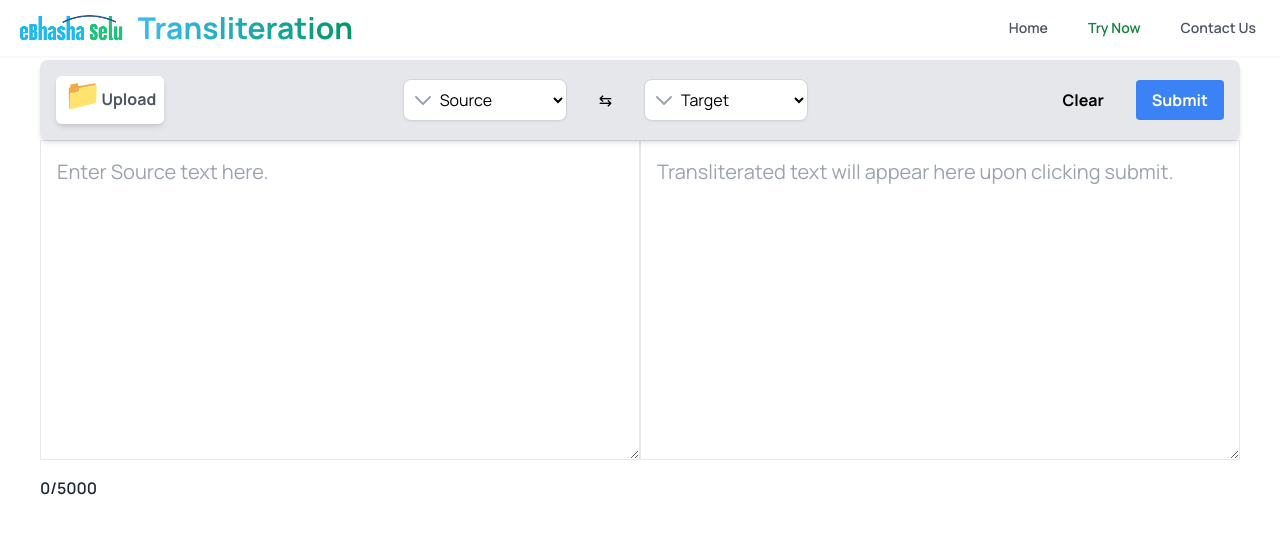
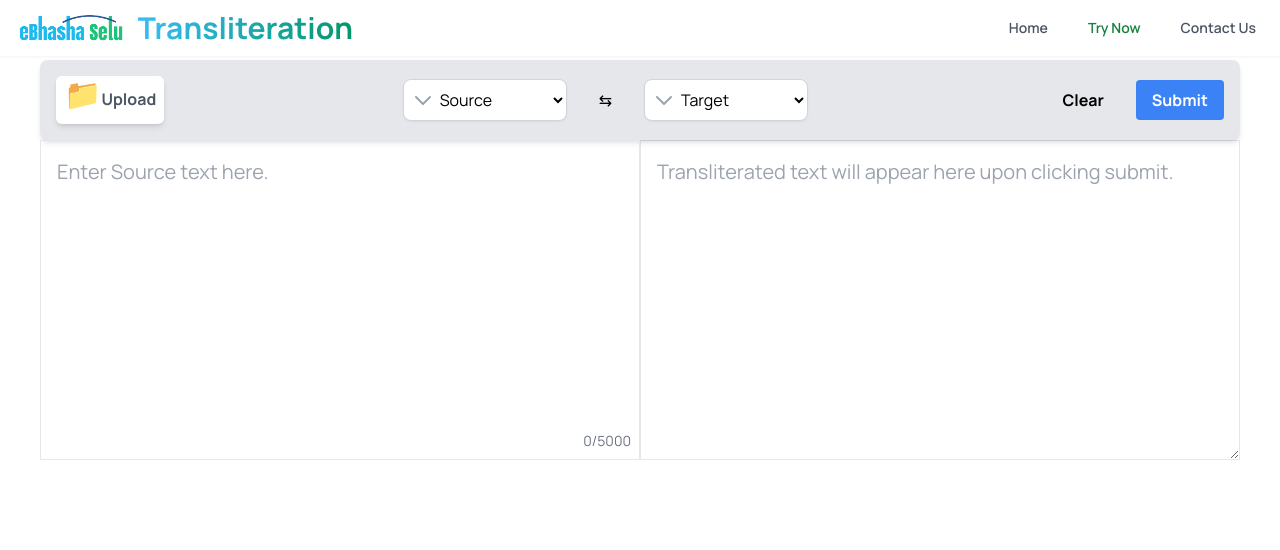
Before and after one commit to suryatejathodupunuri/ebs.transliteration, a React (Create React App) app: page /trynow in a window 1280 px wide. Shown: the top 550 px of the page. Built offline with nearby package versions, Linux system fonts and the light colour scheme; a web font is replaced by a local one.

Commit message:
wordlimit displayed.

```diff
--- a/src/components/contactus/Contactus.jsx
+++ b/src/components/contactus/Contactus.jsx
@@ -2,8 +2,8 @@ import React from 'react';
 
 const ContactUs = () => {
   return (
-    <div className="flex justify-center items-center h-screen bg-gray-100">
-      <div className="bg-white shadow-md rounded-lg p-8 max-w-2xl flex">
+    <div className="flex justify-center items-center h-auto bg-white-100 pt-4">
+      <div className="bg-gray-200 shadow-md rounded-lg p-8 max-w-2xl flex">
         <div className="w-1/2 pr-8">
           <h1 className="text-3xl font-bold mb-4">Contact Us</h1>
 
--- a/src/components/transliteration/Transliteration.jsx
+++ b/src/components/transliteration/Transliteration.jsx
@@ -20,8 +20,19 @@ const Transliteration = () => {
 
     const reader = new FileReader();
     reader.onload = (event) => {
-      setFileContent(event.target.result);
+      const fileContent = event.target.result;
+      if (fileContent.length > 5000) {
+        alert(
+          "The file content exceeds the maximum allowed length of 5000 characters,First 5000 Characters will be considered."
+        );
+      }
+      const limitedContent = fileContent.substring(
+        0,
+        Math.min(fileContent.length, 5000)
+      );
+      setFileContent(limitedContent);
     };
+
     reader.readAsText(selectedFile);
   };
 
@@ -207,13 +218,14 @@ const Transliteration = () => {
 
       <div className="flex flex-col">
         <div className="flex flex-grow">
+          <div className="relative w-full h-80 border p-4 mb-4">
             <textarea
               style={{
                 direction: isUrdu ? "rtl" : "ltr",
                 fontSize: "20px",
                 fontFamily: isUrdu ? "Nafees Web Naskh, sans-serif" : "inherit",
               }}
-            className="w-full h-80 border p-4 mb-4"
+              className="w-full h-full resize-none outline-none"
               placeholder="Enter Source text here."
               value={fileContent}
               onChange={(e) => {
@@ -221,13 +233,17 @@ const Transliteration = () => {
                 const maxLength = 5000;
 
                 if (newContent.length > maxLength) {
-                alert("you have exceeded maximum length");
+                  alert("You have exceeded maximum length");
                   return;
                 }
 
                 setFileContent(newContent);
               }}
             />
+            <div className="absolute bottom-2 right-2 text-sm text-gray-500">
+              {fileContent.length}/5000
+            </div>
+          </div>
           <textarea
             style={{
               direction: isUrdu_o ? "rtl" : "ltr",
@@ -240,9 +256,6 @@ const Transliteration = () => {
             onChange={(e) => setResponseData(e.target.value)}
           />
         </div>
-        <p className="text-s font-semibold text-gray-800">
-          {fileContent.length}/5000
-        </p>
       </div>
     </div>
   );
```
Lines whose indentation alone changed are shown as unchanged.
